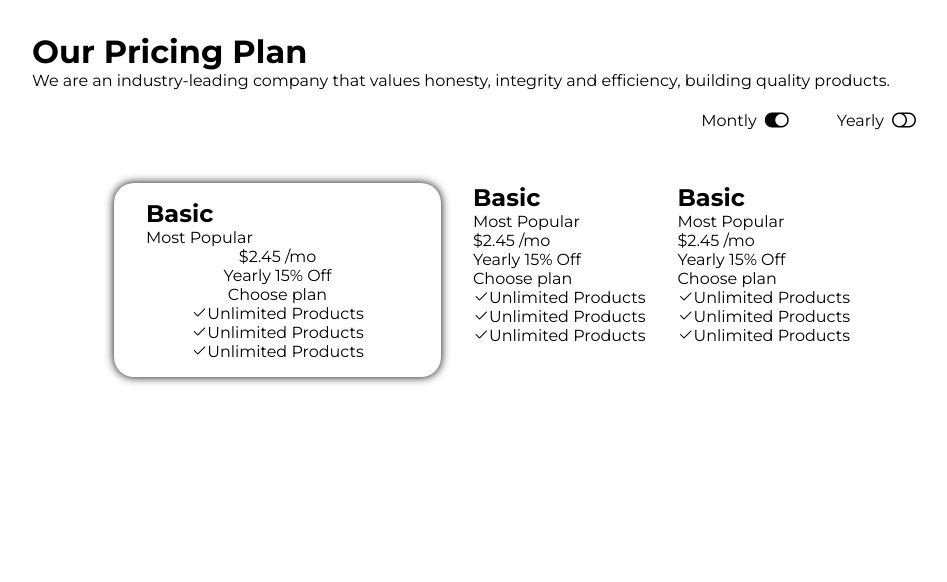
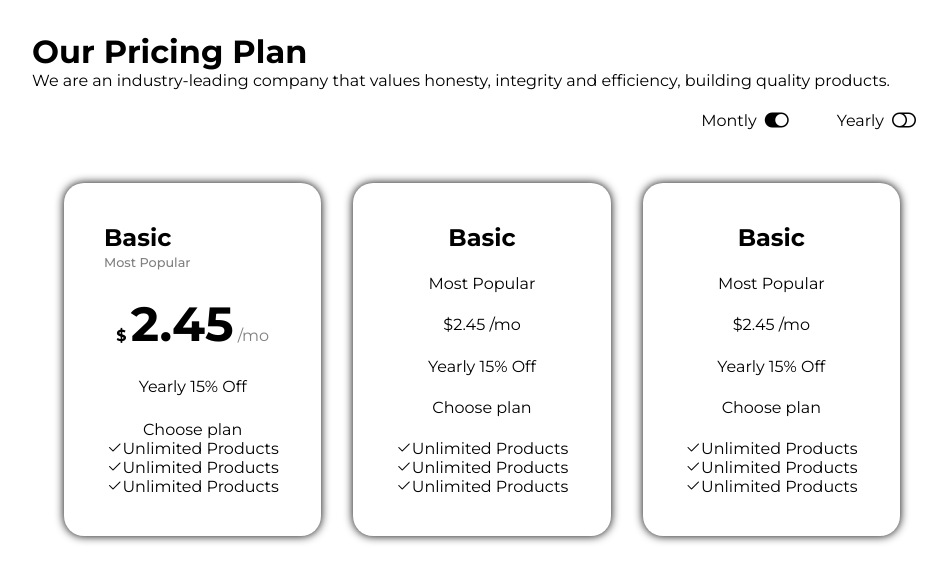
Before and after one commit to Carlo-Falanga/htmlcss-pricing-plan, a plain HTML site: page index.html in a window 1280 px wide. Shown: the whole page, without its empty margins (158-1105 px from the left). Drawn offline with nearby package versions, Linux system fonts and the light colour scheme.

Commit message:
Update card styles and structure

```diff
--- a/css/style.css
+++ b/css/style.css
@@ -52,12 +52,12 @@ body {
   flex-direction: row;
   gap: 2rem;
   flex-wrap: wrap;
-  max-width: 800px;
+  max-width: 900px;
   margin: 0 auto;
   padding: 2rem;
 }
 
-.first_card {
+.card {
   display: flex;
   flex-direction: column;
   justify-content: space-between;
@@ -65,12 +65,34 @@ body {
   flex-shrink: 0;
   box-shadow: 0px 0px 10px;
   border-radius: 20px;
-  padding: 1rem;
+  padding: 2.5rem;
   text-align: center;
-
-  h2, .description{
-    text-align: left;
-    padding-left: 1rem;
 }
 
+.title_description {
+  text-align: left;
+  padding-bottom: 1.5rem;
+
+  .description {
+    color: grey;
+    font-size: 0.8rem;
+    font-weight: 500;
+  }
 }
+
+.amount {
+  font-size: 3rem;
+  font-weight: 700;
+}
+
+.dollar {
+  font-weight: 700;
+}
+
+.period {
+  color: grey;
+}
+
+.annual_discount{
+    padding: 1.5rem;
+}
--- a/index.html
+++ b/index.html
@@ -28,20 +28,28 @@
     <main>
       <div class="cards_container">
         <!-- Prima Card -->
-        <div class="first_card">
+        <div class="card first_card">
+            <!-- Titolo & Descrizione -->
+             <div class="title_description">
           <h2>Basic</h2>
-          <div class="description">Most Popular</div>
-          <div class="pricing"><span>$</span>2.45 <span>/mo</span></div>
-          <div>Yearly <span class="discount">15% Off</span></div>
+          <span class="description">Most Popular</span>
+          </div>
+          <!-- Prezzo -->
+          <div class="pricing"><span class="dollar">$</span> <span class="amount">2.45</span> <span class="period">/mo</span></div>
+          <!-- Sconto -->
+          <div class="annual_discount">Yearly <span class="discount">15% Off</span></div>
           <div class="select_plan">Choose plan</div>
+          <!-- Benefits -->
           <div class="content_list">
             <div><i class="bi bi-check2"></i>Unlimited Products</div>
             <div><i class="bi bi-check2"></i>Unlimited Products</div>
             <div><i class="bi bi-check2"></i>Unlimited Products</div>
           </div>
         </div>
+
+
         <!-- Seconda Card -->
-        <div class="second_card">
+        <div class="card second_card">
           <h2>Basic</h2>
           <div class="description">Most Popular</div>
           <div class="pricing"><span>$</span>2.45 <span>/mo</span></div>
@@ -54,7 +62,7 @@
           </div>
         </div>
         <!-- Terza Card -->
-        <div class="third_card">
+        <div class="card third_card">
           <h2>Basic</h2>
           <div class="description">Most Popular</div>
           <div class="pricing"><span>$</span>2.45 <span>/mo</span></div>
```
